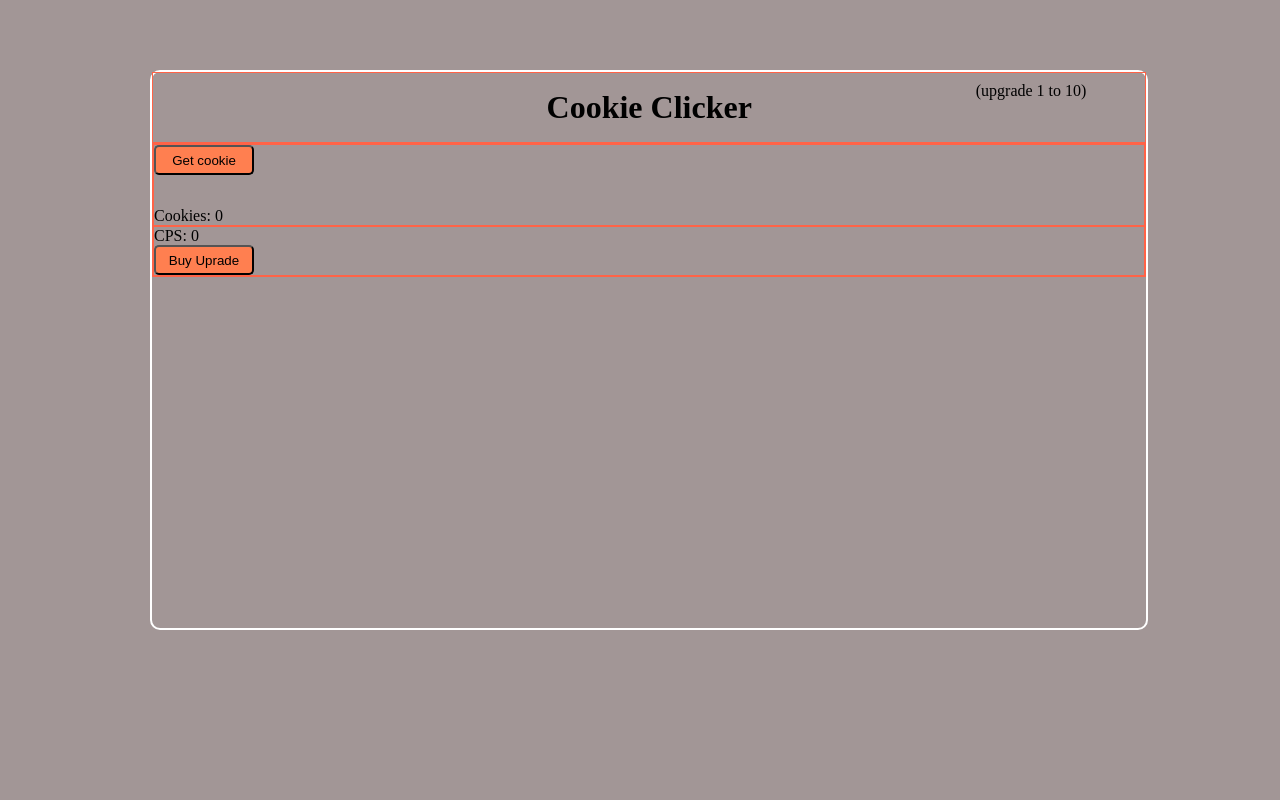
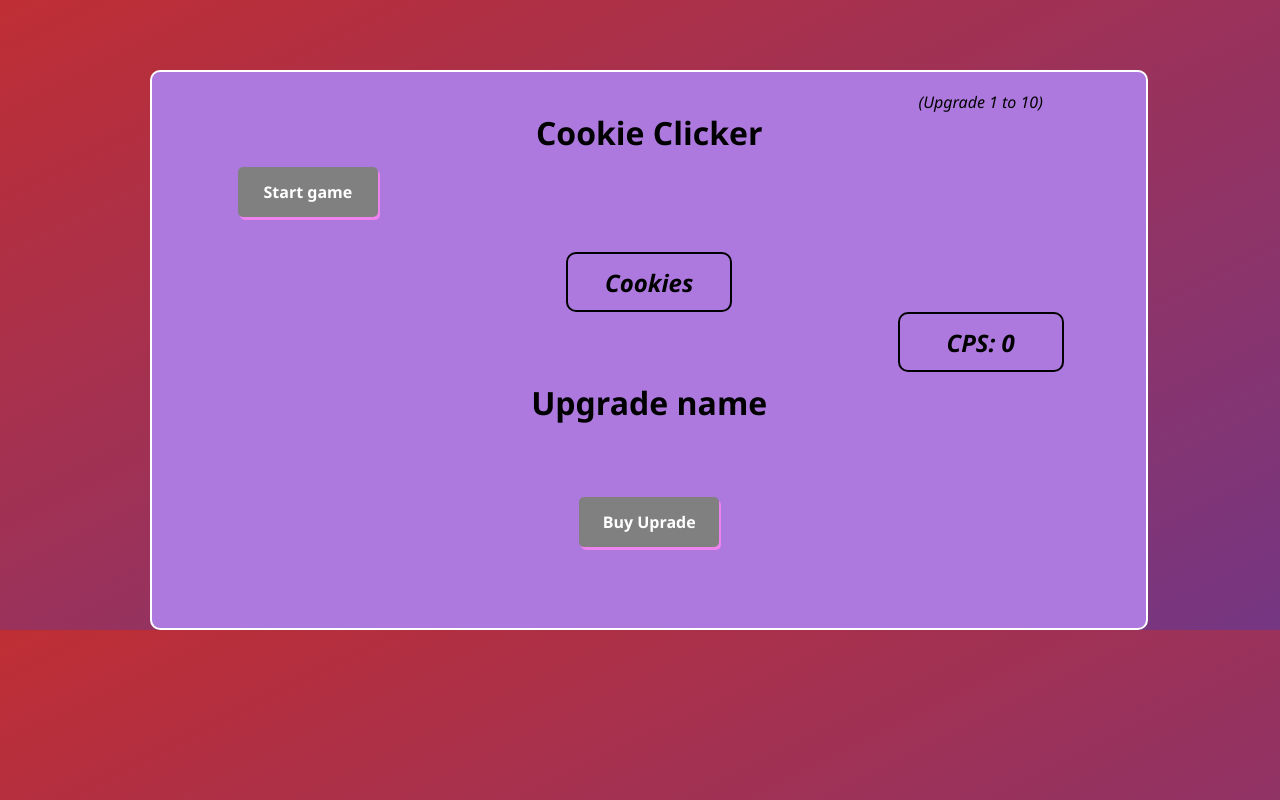
Before and after one commit to Barmington/cookie_clickerGame, a website: page index.html in a window 1280 px wide. Drawn offline with Linux system fonts and the light colour scheme; no server answers.

Commit message:
complete cookie clicker

```diff
--- a/index.html
+++ b/index.html
@@ -9,22 +9,109 @@
   </head>
   <body>
     <main class="main-container">
-      <div class="upgradeContainer">
-        <h1>Cookie Clicker</h1>
-        <div>
-          <p class="levels">(upgrade 1 to 10)</p>
+
+        <div class="grid-container">
+          <div class="items item1"></div>
+          <div class="items item2"></div>
+          <div class="items item3"></div>
+          <div class="items item4"></div>
+          <div class="items item5"><h1>Cookie Clicker</h1></div>
+          <div class="items item6"></div>
+          <div class="items item7"></div>
+          <div class="items item8"><p class="levels">(Upgrade 1 to 10)</p></div>
+          <div class="items item9"></div>
+          <div class="items item10">
+            <button id="cookie-btn">Start game</button>
+          </div>
+          <div class="items item11"></div>
+          <div class="items item12"></div>
+          <div class="items item13"></div>
+          <div class="items item14"></div>
+          <div class="items item15"></div>
+          <div class="items item16"></div>
+          <div class="items item17"></div>
+          <div class="items item18"></div>
+          <div class="items item19">
+            <p id="cookie-display">Cookies</span></p>
+          </div>
+          <div class="items item20"></div>
+          <div class="items item21"></div>
+          <div class="items item22"></div>
+          <div class="items item23"></div>
+          <div class="items item24"></div>
+          <div class="items item25"></div>
+          <div class="items item26"></div>
+          <div class="items item27"></div>
+          <div class="items item28"></div>
+          <div class="items item29">
+            <h1 id="upgrade-name">Upgrade name</h1>
+          </div>
+          <div class="items item30"></div>
+          <div class="items item31"></div>
+          <div class="items item32">
+            <p>CPS: <span id="cps-display">0</span></p>
+          </div>
+          <div class="items item33"></div>
+          <div class="items item34"></div>
+          <div class="items item35"></div>
+          <div class="items item36">
+            <span id="hideBtn"><button id="upgr-Btn">Buy Uprade</button></span>
+          </div>
+          <div class="items item37"></div>
+          <div class="items item38"></div>
+          <div class="items item39"></div>
+          <div class="items item40"></div>
+          <div class="items item41"></div>
+          <div class="items item42"></div>
+          <div class="items item43"></div>
+          <div class="items item44"></div>
+          <div class="items item45"></div>
+          <div class="items item46"></div>
+          <div class="items item47"></div>
+          <div class="items item48"></div>
+          <div class="items item49"></div>
+          <div class="items item50"></div>
+          <div class="items item51"></div>
+          <div class="items item52"></div>
+          <div class="items item53"></div>
+          <div class="items item54"></div>
+          <div class="items item55"></div>
+          <div class="items item56"></div>
+          <div class="items item57"></div>
+          <div class="items item58"></div>
+          <div class="items item59"></div>
+          <div class="items item60"></div>
+          <div class="items item61"></div>
+          <div class="items item62"></div>
+          <div class="items item63"></div>
+          <div class="items item64"></div>
+          <div class="items item65"></div>
+          <div class="items item66"></div>
+          <div class="items item67"></div>
+          <div class="items item68"></div>
+          <div class="items item69"></div>
+          <div class="items item70"></div>
+          <div class="items item71"></div>
+          <div class="items item72"></div>
         </div>
-        <div>
-          <button id="cookie-btn">Get cookie</button>
-          <h1 id="upgrade-name"></h1>
-          <p>Cookies: <span id="cookie-display">0</span></p>
-        </div>
-        <div>
-          <p>CPS: <span id="cps-display">0</span></p>
-          <p class="nextUpgrAlert"></p>
-          <button id="upgr-Btn">Buy Uprade</button>
-        </div>
-      </div>
+
     </main>
   </body>
 </html>
+
+<!--
+
+
+
+
+
+
+
+
+
+
+
+
+
+
+   -->
--- a/script.js
+++ b/script.js
@@ -1,20 +1,22 @@
 const cookieBtn = document.getElementById("cookie-btn");
+const main = document.querySelector(".main-container");
 const cookieDisplay = document.getElementById("cookie-display");
 const cpsDisplay = document.getElementById("cps-display");
-const autoClicker = document.getElementById("auto_clicker");
 const upgradeBtn = document.getElementById("upgr-Btn");
-const upgradeContainer = document.querySelector("div");
+const upgradeContainer = document.querySelector(".grid-container");
 const upgradeNameDisplay = document.getElementById("upgrade-name");
 const levelTopRight = document.querySelector(".levels");
-// const nextUpgrNotification = document.querySelector("nextUpgrAlert");
-
-console.log(nextUpgrNotification);
+const topLevel = document.querySelector(".item36");
+const hideBtn = document.querySelector("hideBtn");
+const hideCookiesTest = document.querySelector(".hideP");
+const newBtn = document.createElement("button");
+let newh2 = document.createElement("h2");
 
 let cookies = Number(localStorage.getItem("cookies")) || 0;
 let cps = Number(localStorage.getItem("cps"));
 let counter = 0;
 let upgrades;
-//Fetch api
+
 async function fetchData() {
   const response = await fetch(
     "https://cookie-upgrade-api.vercel.app/api/upgrades"
@@ -28,20 +30,23 @@ let intervalId = setInterval(function () {
       cookies = cookies + cps;
       cookieDisplay.textContent = cookies;
     } else {
+      newh2.textContent = `Wohoo! You made it to the top 🎉!`;
+      topLevel.append(newh2);
+      upgradeBtn.classList.add("hide");
+      main.style.backgroundImage =
+        "linear-gradient(to top left, #753682 0%, #bf2e34 100%)";
+      main.style.color = "white";
+
       clearInterval(intervalId);
     }
   }
-}, 100);
+}, 1000);
 
 cookieBtn.addEventListener("click", () => {
   cookies++;
   cookieDisplay.textContent = cookies;
   localStorage.setItem("cookies", cookies);
-  localStorage.clear("cookies");
 });
-
-const newBtn = document.createElement("button");
-let newh2 = document.createElement("h2");
 
 upgradeBtn.addEventListener("click", () => {
   if (cookies >= upgrades[counter].cost) {
@@ -49,30 +54,15 @@ upgradeBtn.addEventListener("click", () => {
     cps = cps + upgrades[counter].increase;
     cpsDisplay.textContent = cps;
     localStorage.setItem("cps", cps);
-    localStorage.clear("cps");
+    newh2.textContent = `Upgrade level (${upgrades[counter].id}) - ${upgrades[counter].name}`;
+    upgradeNameDisplay.textContent = newh2.innerHTML;
+  }
 
-    newh2.textContent = `Upgrade level (${upgrades[counter].id}) - ${upgrades[counter].name}`;
-    upgradeContainer.append(newh2);
-  }
   for (let i = 0; i < upgrades.length; i++) {
     levelTopRight.textContent = `(level ${counter + 1} of 10)`;
   }
+
   counter++;
 });
 
-// newBtn.addEventListener("click", () => {
-//   if (cookies >= upgrades[counter].cost) {
-//     cookies = cookies - upgrades[counter].cost;
-//     cps = cps + upgrades[counter].increase;
-
-//     cpsDisplay.textContent = cps;
-//     newh2 = document.createElement("h2");
-//     newh2.textContent += `${upgrades[counter].name}: costs ${upgrades[counter].cost} cookies, click the button below to buy.`;
-//     upgradeContainer.append(newh2);
-//     upgradeContainer.append(newBtn);
-
-//     counter++;
-//   }
-// });
-
 fetchData();
--- a/style.css
+++ b/style.css
@@ -5,7 +5,7 @@
 }
 
 body {
-  background: #a29696;
+  background-image: linear-gradient(to top left, #753682 0%, #bf2e34 100%);
 }
 .main-container {
   width: 78vw;
@@ -14,37 +14,20 @@ body {
   margin-top: 70px;
   margin-left: 150px;
   border-radius: 10px;
-  position: relative;
-}
-.levels {
-  position: absolute;
-  top: 10px;
-  right: 60px;
-}
-div > h1 {
-  text-align: center;
-  padding: 16px;
+  background-color: rgb(173, 121, 222);
 }
 
-.upgrade-container {
-  display: grid;
-  grid-template-columns: 200px minmax(400px, 1280px);
-  grid-template-rows: 200px, 400px;
-}
-/*
-div > button {
-  position: absolute;
-  left: 40px;
-  top: 140px;
-} */
-div {
-  border: 1px solid tomato;
-}
 button {
-  width: 100px;
-  height: 30px;
-  background-color: coral;
+  width: 140px;
+  height: 50px;
+  background-color: gray;
+  color: white;
   border-radius: 5px;
+  font-size: 1em;
+  font-family: "Segoe UI", Verdana, sans-serif;
+  font-weight: bolder;
+  box-shadow: 2px 3px violet;
+  border: none;
 }
 
 button:hover {
@@ -52,3 +35,71 @@ button:hover {
   color: black;
   font-weight: bolder;
 }
+
+.grid-container {
+  display: grid;
+  grid-template-columns: 1fr 1fr 1fr 1fr 1fr 1fr 1fr 1fr 1fr 1fr 1fr 1fr;
+  grid-template-rows: 1fr 1fr 1fr 1fr 1fr 1fr;
+  justify-content: center;
+  align-items: center;
+}
+.items {
+  display: flex;
+  width: auto;
+  height: 60px;
+  justify-content: center;
+  align-items: center;
+  padding: 3px;
+}
+.item5 {
+  grid-area: 1/4/3/10;
+}
+.item8 {
+  grid-area: 1/10/2/12;
+  font-family: "Segoe UI", Verdana, sans-serif;
+  font-style: italic;
+}
+p,
+h1 {
+  font-family: "Segoe UI", Verdana, sans-serif;
+}
+.item10 {
+  grid-area: 2/2/4/4;
+  justify-content: flex-start;
+}
+.item19 {
+  grid-area: 3/6/6/8;
+  font-style: italic;
+  font-family: serif;
+  font-weight: bold;
+  font-size: 1.5em;
+  font-family: monospace;
+  font-weight: bolder;
+  border: 2px solid black;
+  border-radius: 10px;
+}
+.hide {
+  display: none;
+}
+.item29 {
+  grid-area: 5/4/8/10;
+}
+.item32 {
+  grid-area: 4/10/7/12;
+  font-style: italic;
+  font-family: serif;
+  font-weight: bold;
+  font-size: 1.5em;
+  font-family: monospace;
+  font-weight: bolder;
+  border: 2px solid black;
+  border-radius: 10px;
+}
+.item36 {
+  grid-area: 7/4/10/10;
+  justify-content: center;
+  align-items: center;
+}
+.item38 {
+  grid-area: 6/2/9/5;
+}
```
